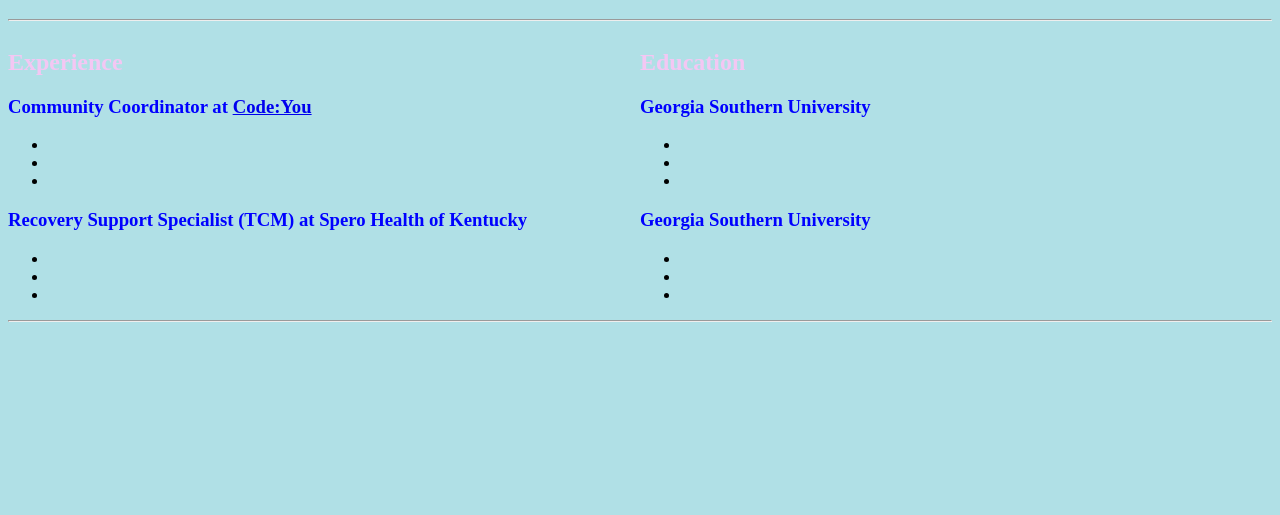
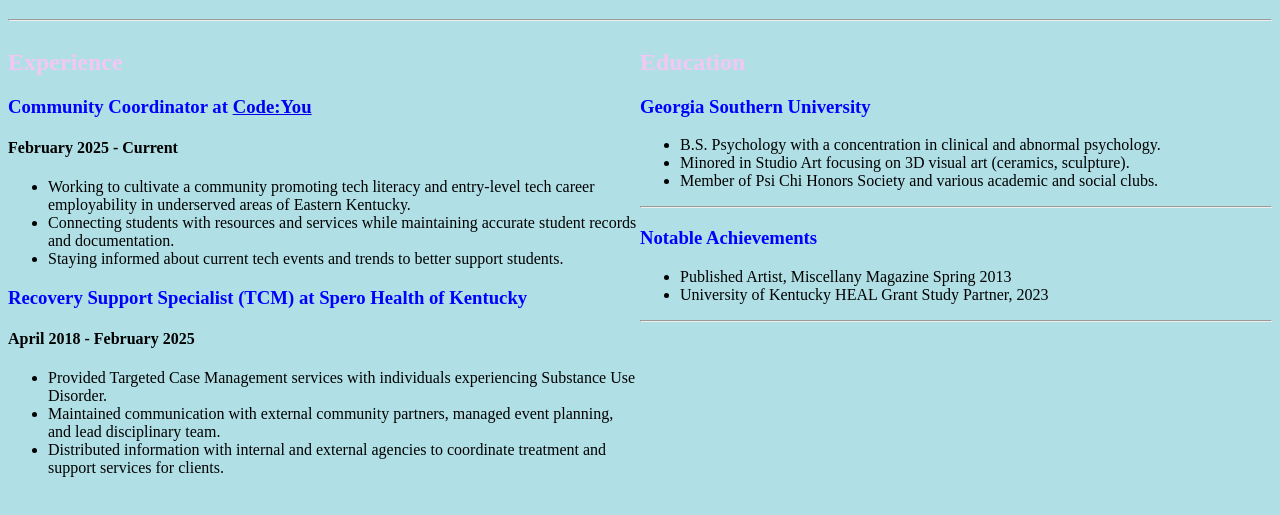
Before and after one commit to KaleeHoward/KaleeHoward, a plain HTML site: page index.html in a window 1280 px wide. Shown: the part 61-576 px from the top of the page. Drawn offline with Linux system fonts and the light colour scheme.

Commit message:
added descriptions and notable achievements section

```diff
--- a/index.html
+++ b/index.html
@@ -14,17 +14,19 @@
 <div class="row">
   <div class="column"><h2>Experience</h2>
   <p><h3>Community Coordinator at <a href="https://code-you.org">Code:You</a></h3>
+    <h4>February 2025 - Current</h4>
   <ul>
-    <li></li>
-    <li></li>
-    <li></li>
+    <li>Working to cultivate a community promoting tech literacy and entry-level tech career employability in underserved areas of Eastern Kentucky.</li>
+    <li>Connecting students with resources and services while maintaining accurate student records and documentation.</li>
+    <li>Staying informed about current tech events and trends to better support students.</li>
   </ul></p>
 
   <h3>Recovery Support Specialist (TCM) at Spero Health of Kentucky</h3>
+  <h4>April 2018 - February 2025</h4>
   <ul>
-    <li></li>
-    <li></li>
-    <li></li>
+    <li>Provided Targeted Case Management services with individuals experiencing Substance Use Disorder.</li>
+    <li>Maintained communication with external community partners, managed event planning, and lead disciplinary team.</li>
+    <li>Distributed information with internal and external agencies to coordinate treatment and support services for clients.</li>
   </ul>
   </div>
 
@@ -32,17 +34,17 @@
   <div class="column"><h2>Education</h2>
   <p><h3>Georgia Southern University</h3>
   <ul>
-    <li></li>
-    <li></li>
-    <li></li>
+    <li>B.S. Psychology with a concentration in clinical and abnormal psychology. </li>
+    <li>Minored in Studio Art focusing on 3D visual art (ceramics, sculpture).</li>
+    <li>Member of Psi Chi Honors Society and various academic and social clubs.</li>
   </ul>
-
-    <h3>Georgia Southern University</h3>
+  <hr>
+  <h3>Notable Achievements</h3>
   <ul>
-    <li></li>
-    <li></li>
-    <li></li>
-  </ul></p>
+    <li>Published Artist, Miscellany Magazine Spring 2013</li>
+    <li>University of Kentucky HEAL Grant Study Partner, 2023</li>
+  </ul>
+    </p>
   </div>
 </div>
 
```
